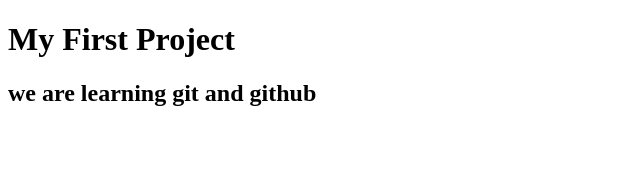
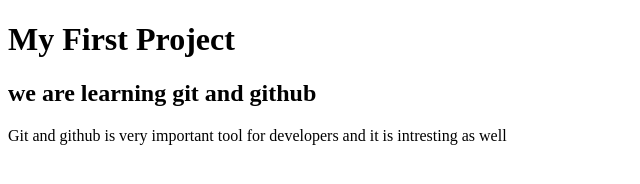
Before and after one commit to snehamore23/my-first-project, a plain HTML site: page index.html in a window 1280 px wide. Shown: the whole page, without its empty margins (0-640 px from the left). Drawn offline with Linux system fonts and the light colour scheme.

Commit message:
info added

```diff
--- a/index.html
+++ b/index.html
@@ -6,5 +6,6 @@
     <body>
         <h1>My First Project</h1>
         <h2>we are learning git and github</h2>
+        <p>Git and github is very important tool for developers and it is intresting as well</p>
     </body>
 </html>
```
